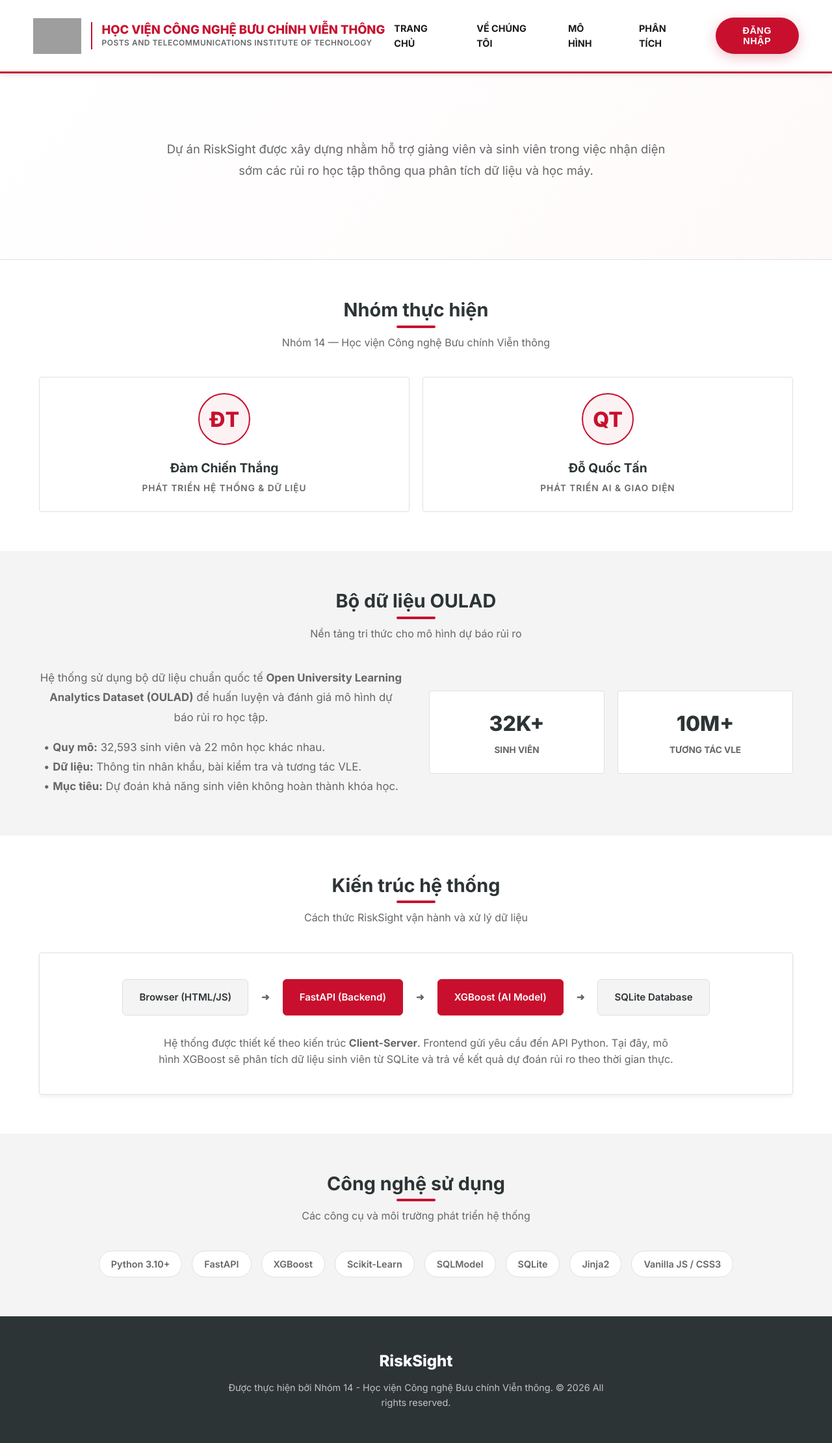
After one commit to damchienthang/student-risk-stratification-system, a FastAPI app: template src/web/templates/about.html in a window 1280 px wide. The commit adds this page. Shown: the whole page at 65% size. Run offline with FastAPI, Linux system fonts and the light colour scheme; the template is opened without the code that fills it, so the values that code supplies are empty; grey boxes are pictures that could not be loaded.

Commit message:
Thêm about

```diff
--- /dev/null
+++ b/src/web/templates/about.html
@@ -0,0 +1,320 @@
+<!DOCTYPE html>
+<html lang="vi">
+
+<head>
+  <meta charset="UTF-8">
+  <meta name="viewport" content="width=device-width, initial-scale=1.0">
+  <title>Về chúng tôi — RiskSight</title>
+  <link rel="preconnect" href="https://fonts.googleapis.com">
+  <link href="https://fonts.googleapis.com/css2?family=Inter:wght@400;500;600;700;800&display=swap" rel="stylesheet">
+  <link rel="stylesheet" href="/static/style.css">
+  <style>
+    /* Bổ sung một số style đặc thù cho trang About mà style.css chưa có */
+    .arch-box {
+      margin-top: 40px;
+      padding: 40px;
+      background: white;
+      border-radius: var(--radius);
+      border: 1px solid var(--border);
+      display: flex;
+      flex-direction: column;
+      align-items: center;
+      box-shadow: var(--shadow);
+    }
+
+    .arch-flow {
+      display: flex;
+      align-items: center;
+      gap: 20px;
+      flex-wrap: wrap;
+      justify-content: center;
+    }
+
+    .flow-node {
+      padding: 15px 25px;
+      background: var(--bg-alt);
+      border: 1px solid var(--border);
+      border-radius: 6px;
+      font-weight: 600;
+      color: var(--secondary);
+    }
+
+    .flow-node.highlight {
+      background: var(--primary);
+      color: white;
+      border-color: var(--primary);
+    }
+
+    .flow-arrow {
+      color: var(--text-dim);
+      font-weight: 800;
+    }
+
+    .tech-list {
+      display: flex;
+      flex-wrap: wrap;
+      gap: 15px;
+      justify-content: center;
+      margin-top: 30px;
+    }
+
+    .tech-tag {
+      padding: 8px 18px;
+      background: white;
+      border: 1px solid var(--border);
+      border-radius: 20px;
+      font-size: 0.9rem;
+      font-weight: 600;
+      color: var(--text-dim);
+      transition: all 0.2s;
+    }
+
+    .tech-tag:hover {
+      border-color: var(--primary);
+      color: var(--primary);
+      transform: translateY(-2px);
+    }
+
+    .dataset-info-grid {
+      display: grid;
+      grid-template-columns: 1fr 1fr;
+      gap: 40px;
+      align-items: center;
+      text-align: left;
+    }
+
+    @media (max-width: 768px) {
+      .dataset-info-grid {
+        grid-template-columns: 1fr;
+      }
+    }
+
+    .team-avatar {
+      width: 80px;
+      height: 80px;
+      background: rgba(200, 16, 46, 0.05);
+      color: var(--primary);
+      border-radius: 50%;
+      display: flex;
+      align-items: center;
+      justify-content: center;
+      font-size: 2rem;
+      font-weight: 800;
+      margin: 0 auto 20px;
+      border: 2px solid var(--primary);
+    }
+  </style>
+</head>
+
+<body>
+
+  <header class="header"
+    style="background: white; border-bottom: 3px solid var(--primary); position: sticky; top: 0; z-index: 1000; box-shadow: 0 2px 10px rgba(0,0,0,0.1); width: 100vw; left: 0; right: 0;">
+    <div style="display: flex; align-items: center; justify-content: space-between; width: 100%; padding: 12px 4%;">
+      <!-- LOGO CĂN TRÁI -->
+      <a href="/" class="logo"
+        style="display: flex; align-items: center; gap: 15px; text-decoration: none; flex-shrink: 0;">
+        <div
+          style="height: 55px; display: flex; align-items: center; justify-content: center; background: white; border-radius: 4px;">
+          <img src="https://daotao.ptit.edu.vn/wp-content/uploads/sites/3/2024/08/Slide-16_9-1.png" alt="PTIT Logo"
+            referrerpolicy="no-referrer" style="height: 55px; width: auto; object-fit: contain;"
+            onerror="this.src='https://daotao.ptit.edu.vn/wp-content/uploads/sites/3/2024/08/Slide-16_9-1.png'; this.onerror=function(){this.style.display='none'; document.getElementById('logo-text-fallback').style.display='block';}">
+          <div id="logo-text-fallback"
+            style="display: none; font-weight: 900; color: var(--primary); font-size: 1.8rem;">PTIT</div>
+        </div>
+        <div style="border-left: 2px solid var(--primary); padding-left: 15px;">
+          <span
+            style="font-size: 1.15rem; line-height: 1.2; display: block; font-weight: 800; color: var(--primary);">HỌC
+            VIỆN CÔNG NGHỆ BƯU CHÍNH VIỄN THÔNG</span>
+          <span
+            style="font-size: 0.75rem; letter-spacing: 0.5px; color: var(--text-dim); font-weight: 600; display: block; text-transform: uppercase;">Posts
+            and Telecommunications Institute of Technology</span>
+        </div>
+      </a>
+
+      <!-- NAVIGATE CĂN PHẢI -->
+      <nav class="nav" style="display: flex; gap: 30px; align-items: center; margin-left: auto;">
+        <a href="/" class="nav-link"
+          style="text-decoration: none; color: var(--text); font-weight: 700; font-size: 0.9rem; transition: color 0.2s;">TRANG
+          CHỦ</a>
+        <a href="/about" class="nav-link"
+          style="text-decoration: none; color: var(--text); font-weight: 700; font-size: 0.9rem; transition: color 0.2s;">VỀ
+          CHÚNG TÔI</a>
+        <a href="/#model" class="nav-link"
+          style="text-decoration: none; color: var(--text); font-weight: 700; font-size: 0.9rem; transition: color 0.2s;">MÔ
+          HÌNH</a>
+        <a href="/#visuals" class="nav-link"
+          style="text-decoration: none; color: var(--text); font-weight: 700; font-size: 0.9rem; transition: color 0.2s;">PHÂN
+          TÍCH</a>
+
+        <div id="authNavArea" style="display: flex; align-items: center; gap: 15px; margin-left: 10px;">
+          {% if user %}
+          <div class="user-dropdown">
+            <button class="user-btn" onclick="toggleDropdown(event)"
+              style="background: var(--bg-alt); border: 1px solid var(--border); padding: 10px 25px; border-radius: 50px; display: flex; align-items: center; gap: 12px; cursor: pointer; font-weight: 700; transition: all 0.2s;">
+              <span class="user-avatar"
+                style="background: var(--primary); color: white; width: 28px; height: 28px; border-radius: 50%; display: flex; align-items: center; justify-content: center; font-size: 0.85rem;">👤</span>
+              <span class="user-name">{{ user.username }}</span>
+              <span class="dropdown-arrow" style="font-size: 0.6rem; opacity: 0.5;">▼</span>
+            </button>
+            <div class="dropdown-content"
+              style="display: none; position: absolute; right: 0; background: white; min-width: 220px; box-shadow: 0 10px 35px rgba(0, 0, 0, 0.15); border-radius: 12px; padding: 12px 0; z-index: 9999; border: 1px solid var(--border); margin-top: 10px;">
+              {% if user.role == 'admin' %}
+              <a href="/admin"
+                style="color: var(--text); padding: 12px 25px; text-decoration: none; display: block; font-size: 0.95rem; font-weight: 600;">⚙️
+                Bảng quản trị</a>
+              {% else %}
+              <a href="/student"
+                style="color: var(--text); padding: 12px 25px; text-decoration: none; display: block; font-size: 0.95rem; font-weight: 600;">📊
+                Kết quả của tôi</a>
+              {% endif %}
+              <hr style="border: 0; border-top: 1px solid var(--border); margin: 8px 0;">
+              <a href="/logout"
+                style="color: var(--primary) !important; padding: 12px 25px; text-decoration: none; display: block; font-size: 0.95rem; font-weight: 800;">🚪
+                Đăng xuất</a>
+            </div>
+          </div>
+          {% else %}
+          <button onclick="toggleLoginModal()" class="login-trigger-btn"
+            style="background: var(--primary); color: white; border: none; padding: 12px 35px; border-radius: 50px; font-weight: 800; cursor: pointer; transition: all 0.3s; box-shadow: 0 5px 20px rgba(200, 16, 46, 0.25); font-size: 0.9rem; letter-spacing: 0.5px;">ĐĂNG
+            NHẬP</button>
+          {% endif %}
+        </div>
+      </nav>
+    </div>
+  </header>
+
+  <!-- ── HERO ───────────────────────────────────────────────── -->
+  <section class="hero">
+    <div class="container">
+      <p class="hero-desc">
+        Dự án RiskSight được xây dựng nhằm hỗ trợ giảng viên và sinh viên trong việc nhận diện sớm các rủi ro học tập
+        thông qua phân tích dữ liệu và học máy.
+      </p>
+    </div>
+  </section>
+
+  <!-- ── TEAM ───────────────────────────────────────────────── -->
+  <section class="section">
+    <div class="container">
+      <div class="section-header">
+        <h2 class="section-title">Nhóm thực hiện</h2>
+        <p class="section-sub">Nhóm 14 — Học viện Công nghệ Bưu chính Viễn thông</p>
+      </div>
+
+      <div class="cards-grid">
+        <div class="card">
+          <div class="team-avatar">ĐT</div>
+          <div style="font-size: 1.2rem; font-weight: 700; color: var(--secondary); margin-bottom: 5px;">Đàm Chiến Thắng
+          </div>
+          <div
+            style="font-size: 0.85rem; color: var(--text-dim); text-transform: uppercase; letter-spacing: 1px; font-weight: 600;">
+            Phát triển Hệ thống & Dữ liệu</div>
+        </div>
+        <div class="card">
+          <div class="team-avatar">QT</div>
+          <div style="font-size: 1.2rem; font-weight: 700; color: var(--secondary); margin-bottom: 5px;">Đỗ Quốc Tấn
+          </div>
+          <div
+            style="font-size: 0.85rem; color: var(--text-dim); text-transform: uppercase; letter-spacing: 1px; font-weight: 600;">
+            Phát triển AI & Giao diện</div>
+        </div>
+      </div>
+    </div>
+  </section>
+
+  <!-- ── DATASET ────────────────────────────────────────────── -->
+  <section class="section" style="background: var(--bg-alt);">
+    <div class="container">
+      <div class="section-header">
+        <h2 class="section-title">Bộ dữ liệu OULAD</h2>
+        <p class="section-sub">Nền tảng tri thức cho mô hình dự báo rủi ro</p>
+      </div>
+
+      <div class="dataset-info-grid">
+        <div style="font-size: 1.05rem; color: var(--text-dim); line-height: 1.8; text-align: center;">
+          <p>Hệ thống sử dụng bộ dữ liệu chuẩn quốc tế <strong>Open University Learning Analytics Dataset
+              (OULAD)</strong> để huấn luyện và đánh giá mô hình dự báo rủi ro học tập.</p>
+          <div style="display: inline-block; text-align: left; margin: 0 auto;">
+            <ul style="padding-left: 0; list-style: none;">
+              <li>• <strong>Quy mô:</strong> 32,593 sinh viên và 22 môn học khác nhau.</li>
+              <li>• <strong>Dữ liệu:</strong> Thông tin nhân khẩu, bài kiểm tra và tương tác VLE.</li>
+              <li>• <strong>Mục tiêu:</strong> Dự đoán khả năng sinh viên không hoàn thành khóa học.</li>
+            </ul>
+          </div>
+        </div>
+        <div class="cards-grid" style="grid-template-columns: 1fr 1fr;">
+          <div class="card">
+            <div class="card-value">32K+</div>
+            <div class="card-label">Sinh viên</div>
+          </div>
+          <div class="card">
+            <div class="card-value">10M+</div>
+            <div class="card-label">Tương tác VLE</div>
+          </div>
+        </div>
+      </div>
+    </div>
+  </section>
+
+  <!-- ── ARCHITECTURE ───────────────────────────────────────── -->
+  <section class="section">
+    <div class="container">
+      <div class="section-header">
+        <h2 class="section-title">Kiến trúc hệ thống</h2>
+        <p class="section-sub">Cách thức RiskSight vận hành và xử lý dữ liệu</p>
+      </div>
+
+      <div class="arch-box">
+        <div class="arch-flow">
+          <div class="flow-node">Browser (HTML/JS)</div>
+          <div class="flow-arrow">➜</div>
+          <div class="flow-node highlight">FastAPI (Backend)</div>
+          <div class="flow-arrow">➜</div>
+          <div class="flow-node highlight">XGBoost (AI Model)</div>
+          <div class="flow-arrow">➜</div>
+          <div class="flow-node">SQLite Database</div>
+        </div>
+        <div
+          style="margin-top: 30px; color: var(--text-dim); font-size: 1rem; max-width: 800px; text-align: center; line-height: 1.6;">
+          Hệ thống được thiết kế theo kiến trúc <strong>Client-Server</strong>. Frontend gửi yêu cầu đến API Python. Tại
+          đây, mô hình XGBoost sẽ phân tích dữ liệu sinh viên từ SQLite và trả về kết quả dự đoán rủi ro theo thời gian
+          thực.
+        </div>
+      </div>
+    </div>
+  </section>
+
+  <!-- ── TECH STACK ─────────────────────────────────────────── -->
+  <section class="section" style="background: var(--bg-alt);">
+    <div class="container">
+      <div class="section-header">
+        <h2 class="section-title">Công nghệ sử dụng</h2>
+        <p class="section-sub">Các công cụ và môi trường phát triển hệ thống</p>
+      </div>
+
+      <div class="tech-list">
+        <span class="tech-tag">Python 3.10+</span>
+        <span class="tech-tag">FastAPI</span>
+        <span class="tech-tag">XGBoost</span>
+        <span class="tech-tag">Scikit-Learn</span>
+        <span class="tech-tag">SQLModel</span>
+        <span class="tech-tag">SQLite</span>
+        <span class="tech-tag">Jinja2</span>
+        <span class="tech-tag">Vanilla JS / CSS3</span>
+      </div>
+    </div>
+  </section>
+
+  <!-- ── FOOTER ─────────────────────────────────────────────── -->
+  <footer class="footer">
+    <div class="container">
+      <span class="footer-logo">RiskSight</span>
+      <p class="footer-text">Được thực hiện bởi Nhóm 14 - Học viện Công nghệ Bưu chính Viễn thông. &copy; 2026 All
+        rights reserved.</p>
+    </div>
+  </footer>
+
+</body>
+
+</html>
--- a/src/web/templates/admin.html
+++ b/src/web/templates/admin.html
@@ -39,6 +39,7 @@
             </button>
         </nav>
         <div class="sidebar-footer">
+            <a href="/about" class="nav-item">Về chúng tôi</a>
             <a href="/" class="nav-item">Trang chủ</a>
             <a href="/logout" class="nav-item danger">Đăng xuất</a>
         </div>
```
Also changed, not shown: src/api/routes.py (+12 -0 lines), src/web/templates/index.html (+9 -41 lines).
